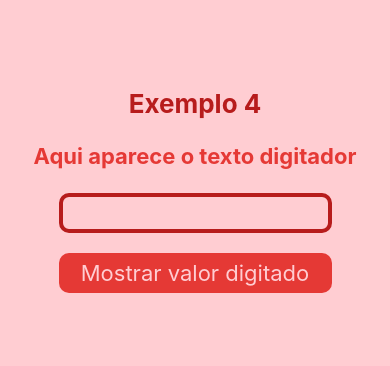
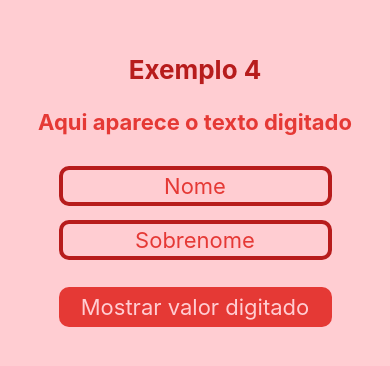
Before and after one commit to CasarottiEduardo/APP-Eduardo, a React Native app: screen / in a window 390 px wide. Shown: the part 232-598 px from the top of the page. Built offline with nearby package versions, Linux system fonts and the light colour scheme.

Commit message:
exercicio 02/06

```diff
--- a/components/apostila_04/index.js
+++ b/components/apostila_04/index.js
@@ -3,14 +3,14 @@ import { View, Text, TextInput, TouchableOpacity } from "react-native";
 import styles from "./styles";
 
 function Apostila04() {
-  const [entrada, setEntrada] = useState("");
-  const [mensagem, setMensagem] = useState("Aqui aparece o texto digitador");
+  const [nome, setNome] = useState("Nome");
+  const [mensagem, setMensagem] = useState("Aqui aparece o texto digitado");
+  const [sobreNome, setSobreNome] = useState("Sobrenome");
 
-
-  function apresentaMensagen(){
-      setMensagem(entrada)
-      setEntrada('');
-
+  function apresentaMensagem() {
+    setMensagem(`${nome} ${sobreNome}`);
+    setNome("");
+    setSobreNome("");
   }
 
   return (
@@ -18,19 +18,27 @@ function Apostila04() {
       <Text style={styles.texto}>Exemplo 4</Text>
 
       <Text style={styles.txtSaida}>{mensagem}</Text>
+
       <TextInput
         style={styles.txtEntrada}
-        onChangeText={(inputEntrada) => setEntrada(inputEntrada)}
-        value={entrada}
+        onChangeText={(inputNome) => setNome(inputNome)}
+        value={nome}
+      />
+
+      <TextInput
+        style={styles.txtEntrada}
+        onChangeText={(inputSobreNome) => setSobreNome(inputSobreNome)}
+        value={sobreNome}
       />
 
       <TouchableOpacity
         style={styles.button}
-        onPress={() => apresentaMensagen()}
+        onPress={() => apresentaMensagem()}
       >
         <Text style={styles.textButton}>Mostrar valor digitado</Text>
       </TouchableOpacity>
     </View>
   );
 }
+
 export default Apostila04;
--- a/components/apostila_04/styles.js
+++ b/components/apostila_04/styles.js
@@ -29,6 +29,7 @@ const styles = StyleSheet.create({
     color: "#E53935",
     borderRadius: 10,
     width: '70%',
+    margin: 7,
   },
   button: {
     backgroundColor: "#E53935",
```
